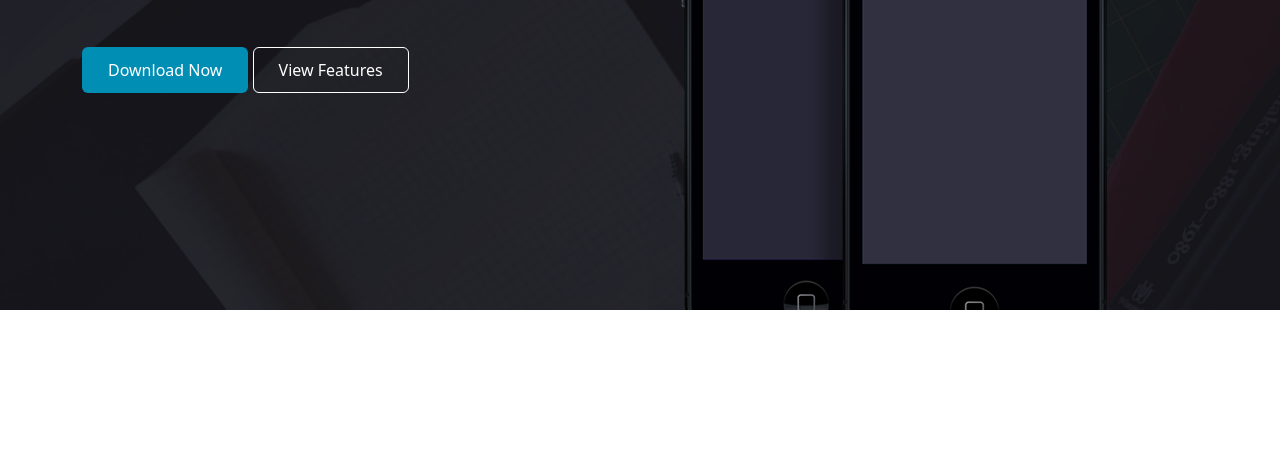
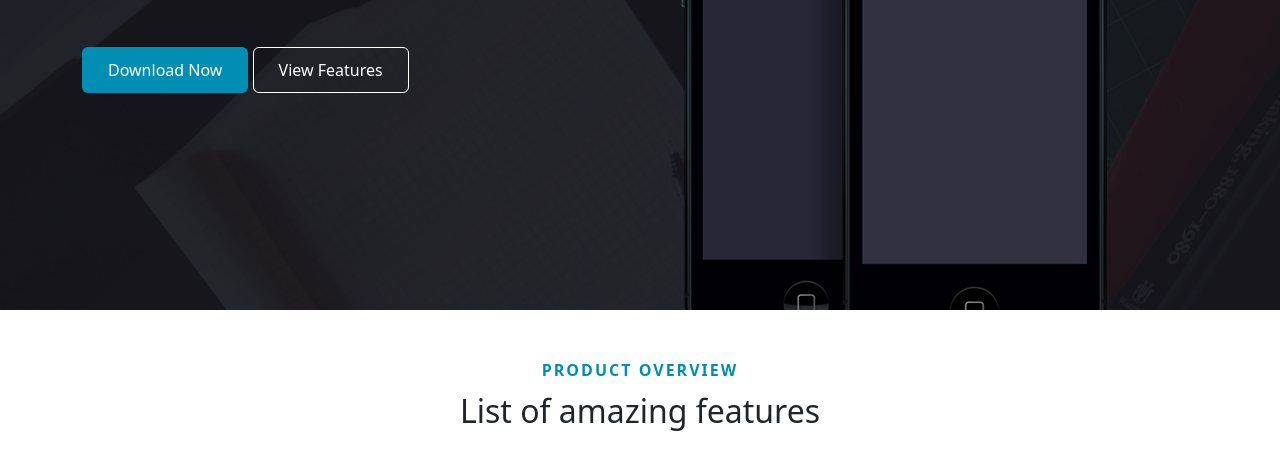
Before and after one commit to Ikram-Akbar/Lucid-Templete, a plain HTML site: page index.html in a window 1280 px wide. Shown: the part 490-960 px from the top of the page. Before the commit the page ends 800 px from the top, so only its background shows below. Drawn offline with nearby package versions, Linux system fonts and the light colour scheme.

Commit message:
added the hedaing of product overview

```diff
--- a/css/style.css
+++ b/css/style.css
@@ -139,3 +139,50 @@ ul {
 }
 
 /***** End Banner section  *****/
+
+/***** product overview *****/
+.product-overview {
+    position: relative;
+}
+
+.product-overview p {
+    margin-bottom: 10px;
+    font-weight: 600;
+    text-transform: uppercase;
+    letter-spacing: 2px;
+    color: #008eb5;
+    ;
+}
+.product-overview h2{
+
+}
+h2.text-center::before {
+    content: "";
+    left: 44%;
+    bottom: 34px;
+    width: 0;
+    height: 2px;
+    background: #008eb5;
+    position: absolute;
+    transition: 0.4s all ease-in-out;
+}
+
+h2.text-center::after {
+    content: "";
+    right: 47%;
+    bottom: 34px;
+    width: 0;
+    height: 2px;
+    background: #008eb5;
+    position: absolute;
+    transition: 0.4s all ease-in-out;
+
+}
+h2.text-center:hover::before{
+    width: 4%;
+}
+h2.text-center:hover::after{
+    width: 4%;
+}
+
+/***** End product overview *****/
--- a/index.html
+++ b/index.html
@@ -76,6 +76,20 @@
 
   <!-- ========== End Header ========== -->
 
+  <!-- ========== Start product overview  ========== -->
+  <div class="product-overview">
+    <div class="container py-5">
+      <div class="row">
+        <div class="col">
+          <p class="text-center">product overview</p>
+          <h2 class="text-center">List of amazing features</h2>
+        </div>
+      </div>
+    </div>
+  </div>
+
+  <!-- ========== End product overview  ========== -->
+
   <script src="https://cdn.jsdelivr.net/npm/bootstrap@5.2.0-beta1/dist/js/bootstrap.bundle.min.js"></script>
 </body>
 
```
